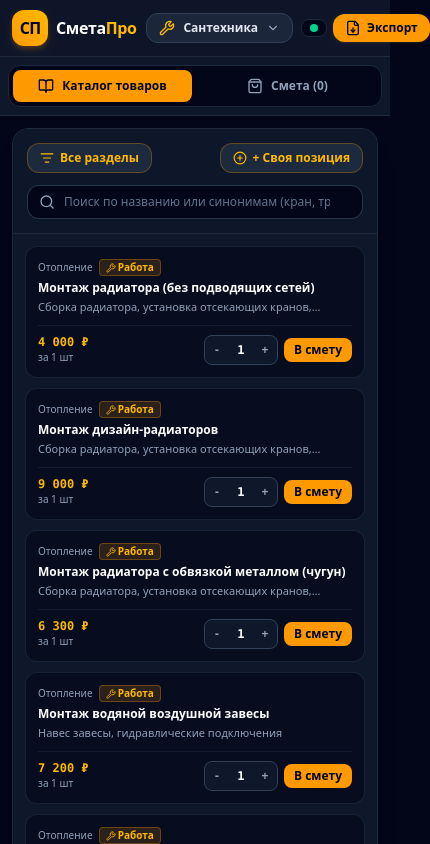
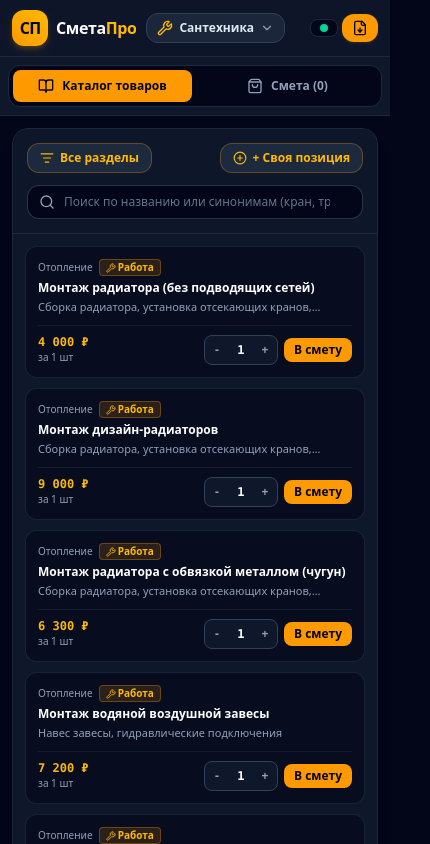
Before and after one commit to getto-dev/checknew, a React (Vite) app: page / in a window 390 px wide. Shown: the top 844 px of the page, 430 px wide, since content can reach past the window. Built offline with nearby package versions, Linux system fonts and the light colour scheme.

Commit message:
fix: improve header responsiveness on mobile

```diff
--- a/src/components/Header.tsx
+++ b/src/components/Header.tsx
@@ -23,80 +23,70 @@ export const Header: React.FC<HeaderProps> = ({
   onOpenExport,
 }) => {
   const isOnline = useOnlineStatus();
-
   const icon = currentProfile?.icon ? ICONS_MAP[currentProfile.icon] : <Wrench className="w-4 h-4" />;
 
   return (
     <header className="sticky top-0 z-40 bg-slate-900/95 backdrop-blur-md border-b border-slate-800 no-print">
-      <div className="max-w-7xl mx-auto px-3 sm:px-6 py-2.5 sm:py-3 flex items-center justify-between gap-2">
-        {/* Left: Brand Logo & Profile Switcher */}
-        <div className="flex items-center gap-2.5 sm:gap-4">
-          <div className="flex items-center gap-2">
-            <div className="w-9 h-9 rounded-xl bg-gradient-to-tr from-amber-500 to-amber-400 text-slate-950 flex items-center justify-center font-black shadow-md shadow-amber-500/20">
+      <div className="max-w-7xl mx-auto w-full px-3 sm:px-6 py-2.5 sm:py-3 flex items-center justify-between gap-2 min-w-0">
+        <div className="flex items-center gap-2.5 sm:gap-4 min-w-0 flex-1">
+          <div className="flex items-center gap-2 min-w-0 flex-shrink-0">
+            <div className="w-9 h-9 rounded-xl bg-gradient-to-tr from-amber-500 to-amber-400 text-slate-950 flex items-center justify-center font-black shadow-md shadow-amber-500/20 flex-shrink-0">
               <span className="text-base tracking-tighter">СП</span>
             </div>
-            <div>
+            <div className="min-w-0">
               <div className="flex items-center gap-1.5">
-                <span className="text-base font-black text-white tracking-tight">
-                  Смета<span className="text-amber-400">Про</span>
-                </span>
-                <span className="hidden sm:inline-block px-1.5 py-0.2 text-[10px] font-bold rounded bg-slate-800 text-slate-400 border border-slate-700">
-                  PWA
-                </span>
+                <span className="text-base font-black text-white tracking-tight truncate">Смета<span className="text-amber-400">Про</span></span>
+                <span className="hidden sm:inline-block px-1.5 py-0.2 text-[10px] font-bold rounded bg-slate-800 text-slate-400 border border-slate-700">PWA</span>
               </div>
-              <p className="hidden md:block text-[11px] text-slate-400 leading-none">
-                Строительные сметы офлайн
-              </p>
+              <p className="hidden md:block text-[11px] text-slate-400 leading-none">Строительные сметы офлайн</p>
             </div>
           </div>
 
-          {/* Profile Selector Trigger */}
           <button
             id="profile-switcher-btn"
+            type="button"
             onClick={onOpenProfileSelector}
-            className="flex items-center gap-2 px-3 py-1.5 rounded-xl bg-slate-800/90 hover:bg-slate-800 border border-slate-700 text-xs sm:text-sm font-semibold text-slate-200 transition active:scale-95 cursor-pointer shadow-xs"
-            title="Сменить профиль каталога (Сантехника, Электрика, Отделка, Строительство)"
+            className="flex items-center gap-1.5 sm:gap-2 px-2.5 sm:px-3 py-1.5 rounded-xl bg-slate-800/90 hover:bg-slate-800 border border-slate-700 text-xs sm:text-sm font-semibold text-slate-200 transition active:scale-95 cursor-pointer shadow-xs min-w-0 max-w-[42vw] sm:max-w-[260px]"
+            title="Сменить профиль каталога"
+            aria-label="Сменить профиль каталога"
           >
-            <span className="text-amber-400">{icon}</span>
-            <span className="truncate max-w-[100px] sm:max-w-[160px]">
-              {currentProfile?.name || 'Профиль'}
-            </span>
-            <ChevronDown className="w-3.5 h-3.5 text-slate-400" />
+            <span className="text-amber-400 flex-shrink-0">{icon}</span>
+            <span className="truncate">{currentProfile?.name || 'Профиль'}</span>
+            <ChevronDown className="w-3.5 h-3.5 text-slate-400 flex-shrink-0" />
           </button>
         </div>
 
-        {/* Right: Actions, PWA install & Status */}
-        <div className="flex items-center gap-1.5 sm:gap-2">
-          {/* Online/Offline status badge */}
+        <div className="flex items-center gap-1 sm:gap-2 flex-shrink-0">
           <div
-            className="flex items-center gap-1 px-2 py-1 rounded-lg text-[11px] font-medium text-slate-400 border border-slate-800 bg-slate-950"
+            className="flex items-center justify-center gap-1 px-1.5 sm:px-2 py-1 rounded-lg text-[11px] font-medium text-slate-400 border border-slate-800 bg-slate-950 min-w-[28px]"
             title={isOnline ? 'Подключено к сети' : 'Офлайн-режим (IndexedDB)'}
+            aria-label={isOnline ? 'Онлайн' : 'Офлайн'}
           >
             {isOnline ? (
               <>
                 <span className="w-2 h-2 rounded-full bg-emerald-400" />
-                <span className="hidden lg:inline text-slate-300">Онлайн</span>
+                <span className="hidden md:inline text-slate-300">Онлайн</span>
               </>
             ) : (
               <>
                 <WifiOff className="w-3 h-3 text-amber-400 animate-pulse" />
-                <span className="hidden lg:inline text-amber-300">Офлайн</span>
+                <span className="hidden md:inline text-amber-300">Офлайн</span>
               </>
             )}
           </div>
 
-          {/* Export Button */}
           <button
             id="export-top-btn"
+            type="button"
             onClick={onOpenExport}
-            className="flex items-center gap-1.5 px-3 py-1.5 rounded-xl bg-amber-500 hover:bg-amber-400 text-slate-950 text-xs sm:text-sm font-bold transition active:scale-95 cursor-pointer shadow-sm shadow-amber-500/10"
+            className="flex items-center justify-center gap-1.5 px-2.5 sm:px-3 py-1.5 rounded-xl bg-amber-500 hover:bg-amber-400 text-slate-950 text-xs sm:text-sm font-bold transition active:scale-95 cursor-pointer shadow-sm shadow-amber-500/10"
             title="Экспорт в PDF и Бэкап"
+            aria-label="Экспорт в PDF и Бэкап"
           >
-            <FileDown className="w-4 h-4" />
-            <span>Экспорт</span>
+            <FileDown className="w-4 h-4 flex-shrink-0" />
+            <span className="hidden sm:inline">Экспорт</span>
           </button>
 
-          {/* In-App PWA Install Button */}
           <PWAInstallButton />
         </div>
       </div>
```
